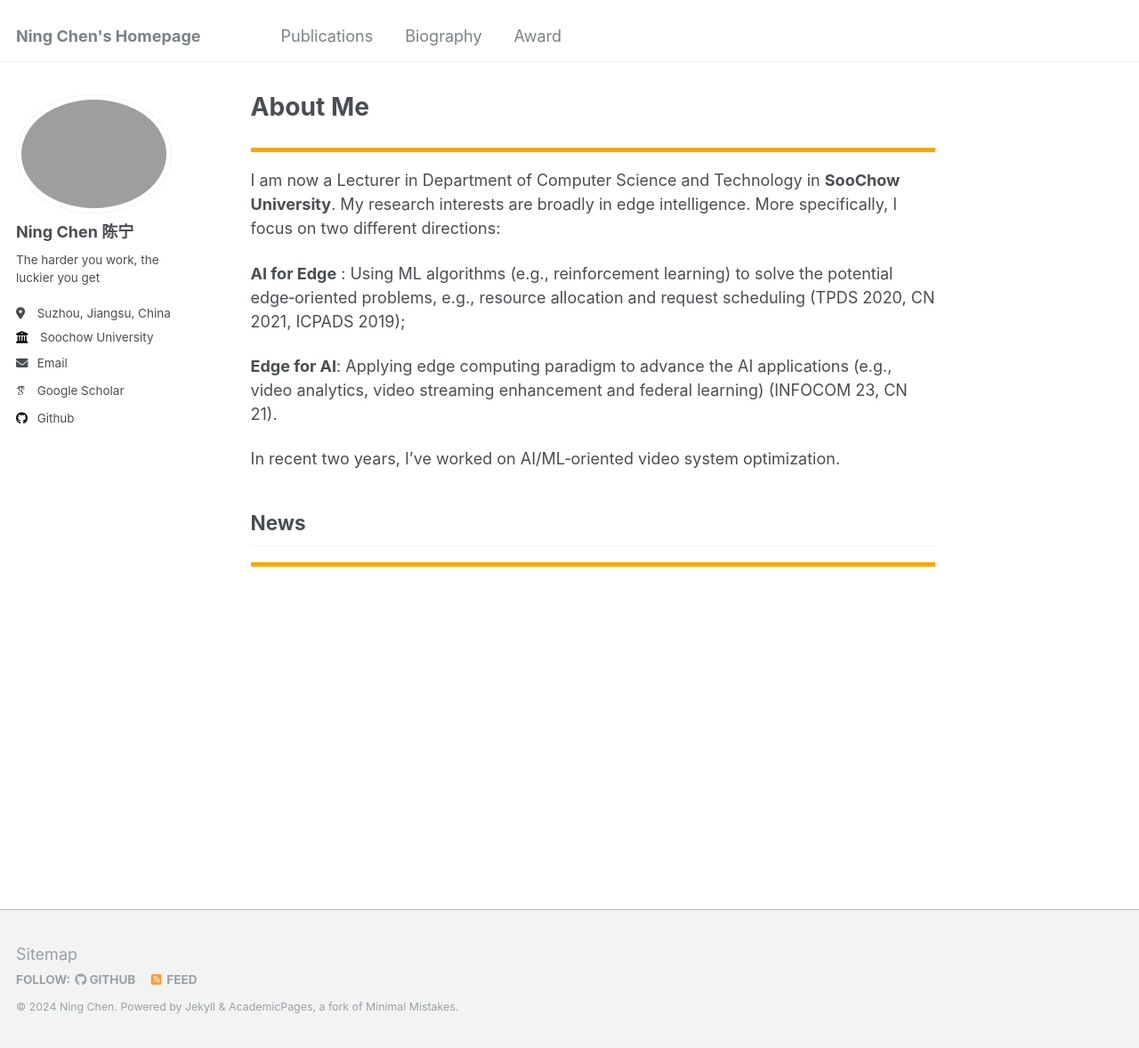
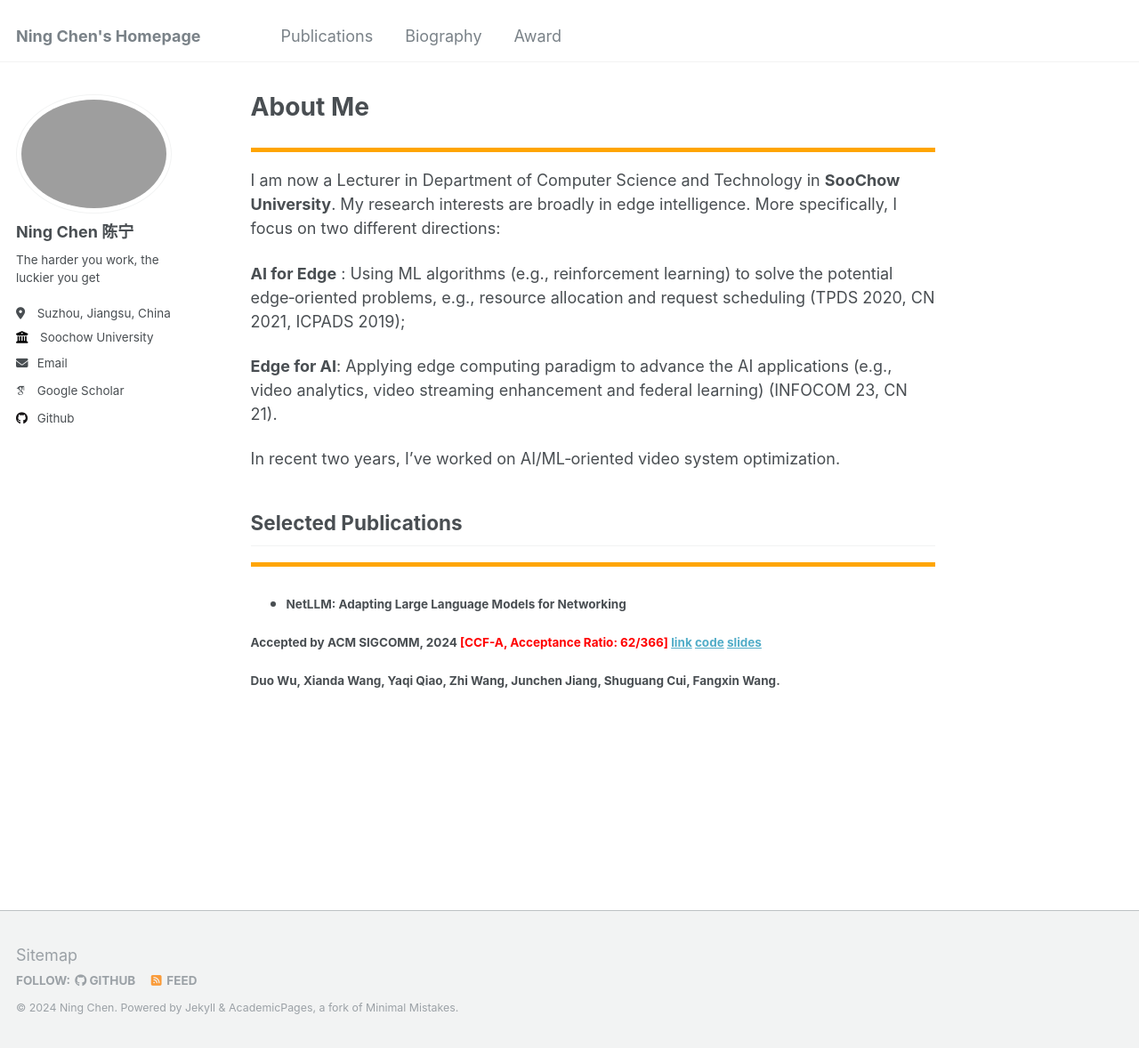
Before and after one commit to nju-cn/nju-cn.github.io, a Jekyll site: the page built from _pages/about.md, in a window 1280 px wide and 1178 px high. Shown: the whole window at 89% size. Built offline with Jekyll 4.4.1, drawn with Linux system fonts in a browser that asks for light colours; some web fonts are replaced.

Commit message:
Merge remote-tracking branch 'origin/master'

```diff
--- a/_pages/about.md
+++ b/_pages/about.md
@@ -18,7 +18,7 @@ I am now a Lecturer in Department of Computer Science and Technology in **SooCho
 In recent two years, I’ve worked on AI/ML‑oriented video system optimization.
 
 
-## __News__
+## __Selected Publications__
 
 ***
 <style>
@@ -31,3 +31,6 @@ hr:nth-of-type(2) {
   border-color: orange !important;
 }
 </style>
+* <h4 class="inline">NetLLM: Adapting Large Language Models for Networking</h4>
+<h5><b>Accepted by ACM SIGCOMM, 2024 <font color="red">[CCF-A, Acceptance Ratio: 62/366] </font></b> <a class="w3-button w3-round-xxlarge w3-small w3-light-blue" href="https://dl.acm.org/doi/10.1145/3651890.3672268" target="_blank">link</a> <a class="w3-button w3-round-xxlarge w3-small w3-light-blue" href="https://github.com/duowuyms/NetLLM" target="_blank">code</a> <a class="w3-button w3-round-xxlarge w3-small w3-light-blue" href="pdf/sigcomm_2024_NetLLM.pptx" target="_blank">slides</a></h5>
+<h5><strong>Duo Wu</strong>, Xianda Wang, Yaqi Qiao, Zhi Wang, Junchen Jiang, Shuguang Cui, Fangxin Wang.</h5>
```
